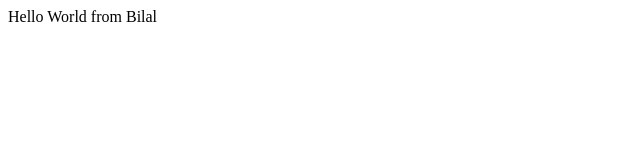
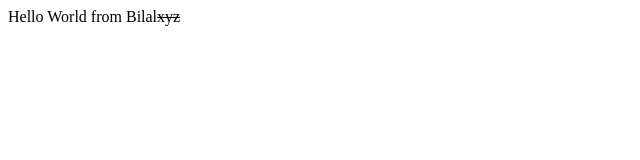
Before and after one commit to Bilalahmedkamran/Bootcamp2020, a plain HTML site: page index.html in a window 1280 px wide. Shown: the full height of the page, 0-640 px from the left. Drawn offline with Linux system fonts and the light colour scheme.

```diff
--- a/index.html
+++ b/index.html
@@ -6,7 +6,7 @@
 </head>
 <body>
     <div>
-        Hello World from Bilal
+        Hello World from Bilal<s>xyz</s>
     </div>
 </body>
 </html>
```
